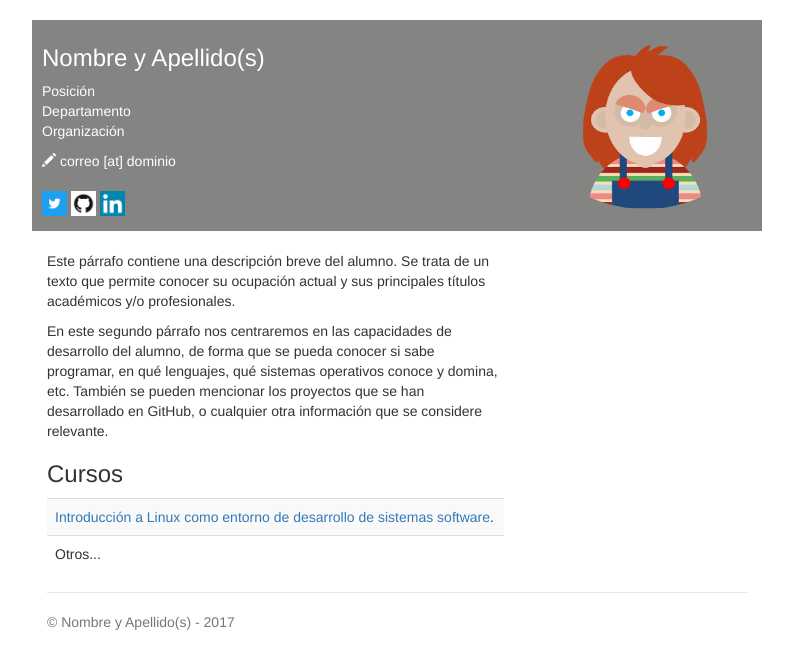
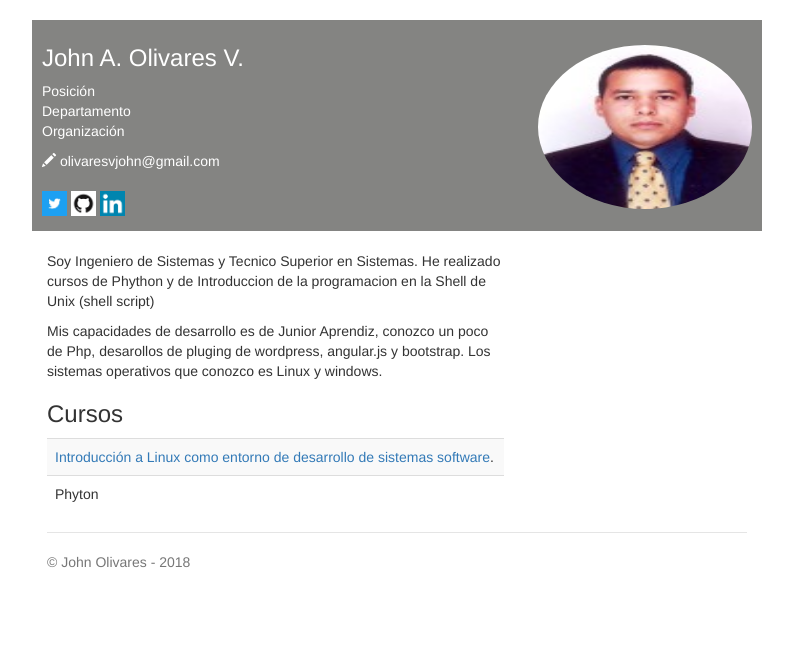
Before and after one commit to ovjohn/ovjohn.github.io, a plain HTML site: page index.html in a window 1280 px wide. Shown: the whole page, without its empty margins (243-1036 px from the left). Drawn offline with nearby package versions, Linux system fonts and the light colour scheme.

Commit message:
Version personalizada de mi sitio

```diff
--- a/index.html
+++ b/index.html
@@ -5,10 +5,10 @@
     <meta charset="utf-8">
     <meta name="description" content="Página de ejemplo del MOOC de LINUX - UPM.">
     <!--Sustituir por los datos del alumno-->
-    <meta name="author" content="Nombre y Apellido(s)">
+    <meta name="author" content="John A. Olivares V.">
 
     <!--Sustituir por los datos del alumno-->
-    <title>Nombre y Apellido(s)</title>
+    <title>John A. Olivares V.</title>
 
     <link href="css/bootstrap.min.css" rel="stylesheet">
     <link href="css/style.css" rel="stylesheet">
@@ -17,7 +17,7 @@
   <body>
     <div class="container header-bar">
       <!--Sustituir por los datos del alumno-->
-      <h3>Nombre y Apellido(s) <span><img style="width: 214px; height: 164px;" class='img-circle' alt="Nombre y Apellido(s)" src="img/foto.png" align="right"></span></h3>
+      <h3>John A. Olivares V.<span><img style="width: 214px; height: 164px;" class='img-circle' alt="Nombre y Apellido(s)" src="img/john.png" align="right"></span></h3>
       <p>
         <!--Sustituir por los datos del alumno-->
         Posición<br>
@@ -26,13 +26,13 @@
       </p>
       <address>
         <!--Sustituir por los datos del alumno-->
-        <span class='glyphicon glyphicon-pencil'></span> correo [at] dominio <br>
+        <span class='glyphicon glyphicon-pencil'></span> olivaresvjohn@gmail.com <br>
       </address>
 
       <!--Sustituir por los datos del alumno-->
-      <p><a href="http://twitter.com/usuario" target="blank"><img src="img/twitter-icon.jpg" width=25></a>
+      <p><a href="http://twitter.com/@olivaresjohn" target="blank"><img src="img/twitter-icon.jpg" width=25></a>
       <!--Sustituir por los datos del alumno-->
-      <a href="http://github.com/usuario" target="blank"><img src="img/github-icon.png" width=25></a>
+      <a href="http://github.com/ovjohn" target="blank"><img src="img/github-icon.png" width=25></a>
       <!--Sustituir por los datos del alumno-->
       <a href="https://es.linkedin.com/in/usuario" target="blank"><img src="img/linkedin-icon.png" width=25></a>
     </div>
@@ -41,21 +41,21 @@
       <div class='row'>
         <div class='col-sm-8'>
           <br>
-          <p>Este párrafo contiene una descripción breve del alumno. Se trata de un texto que permite conocer su ocupación actual y sus principales títulos académicos y/o profesionales.  </p>
+          <p>Soy Ingeniero de Sistemas y Tecnico Superior en Sistemas. He realizado cursos de Phython y de Introduccion de la programacion en la Shell de Unix (shell script)  </p>
 
-          <p>En este segundo párrafo nos centraremos en las capacidades de desarrollo del alumno, de forma que se pueda conocer si sabe programar, en qué lenguajes, qué sistemas operativos conoce y domina, etc. También se pueden mencionar los proyectos que se han desarrollado en GitHub, o cualquier otra información que se considere relevante.</p>
+          <p>Mis capacidades de desarrollo es de Junior Aprendiz, conozco un poco de Php, desarollos de pluging de wordpress, angular.js y bootstrap. Los sistemas operativos que conozco es Linux y windows.</p>
 
           <h3>Cursos</h3>
           <table class='table table-striped'>
             <tr><td><a href="https://www.miriadax.net" target="blank">Introducción a Linux como entorno de desarrollo de sistemas software</a>.</td></tr>
-            <tr><td>Otros...</td></tr>
+            <tr><td>Phyton</td></tr>
           </table>
         </div>
       </div>
 
       <footer class="footer">
         <!--Sustituir por los datos del alumno-->
-        <p>&copy; Nombre y Apellido(s) - 2017</p>
+        <p>&copy; John Olivares - 2018</p>
       </footer>
 
     </div>
```
Also changed, not shown: img/john.png (added).
